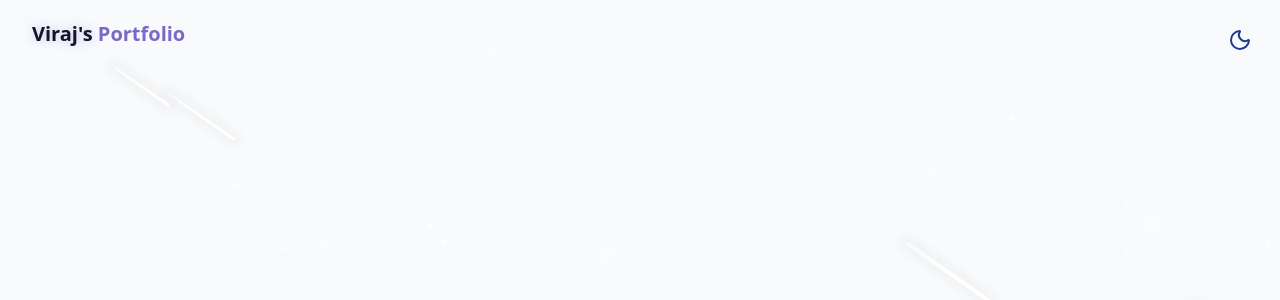
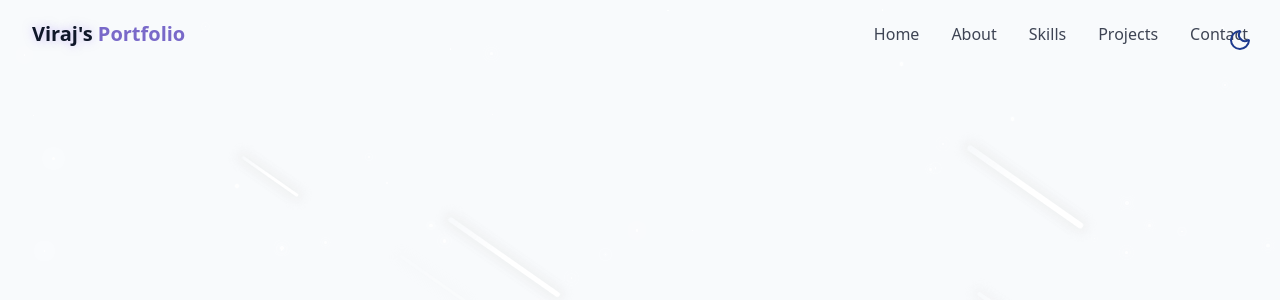
Before and after one commit to sparrow7559/Personal-PortFolio, a React (Vite) app: page / in a window 1280 px wide. Shown: the top 300 px of the page. Built offline with nearby package versions, Linux system fonts and the light colour scheme.

Commit message:
Implement mobile menu functionality in Navbar component

```diff
--- a/src/components/Navbar.jsx
+++ b/src/components/Navbar.jsx
@@ -12,6 +12,7 @@
 
 export const Navbar = () => {
   const [isScrolled, setIsScrolled] = useState(false);
+  const [isMenuOpen, setIsMenuOpen] = useState(false);
   useEffect(() => {
     const handleScroll = () => {
       setIsScrolled(window.screenY > 10);
@@ -38,6 +39,41 @@
             Portfolio
           </span>
         </a>
+
+        <div className="hidden md:flex space-x-8">
+          {navItems.map((item, key) => (
+            <a
+              key={key}
+              href={item.href}
+              className="text-foreground/80 hover:text-primary transition-colors duration-300"
+            >
+              {item.name}
+            </a>
+          ))}
+        </div>
+        {/* mobile */}
+        <div
+          className={cn(
+            "fixed inset-0 bg-background/95 backdrop-blur-md z-40 flex flex-col items-center justify-center",
+            "transition-all duration-300 md:hidden",
+            isMenuOpen
+              ? "opacity-100 pointer-events-auto"
+              : "opacity-0 pointer-events-none"
+          )}
+        >
+          <div className="flex flex-col space-y-8 text-xl">
+            {navItems.map((item, key) => (
+              <a
+                key={key}
+                href={item.href}
+                className="text-foreground/80 hover:text-primary transition-colors duration-300"
+                onClick={() => setIsMenuOpen(false)}
+              >
+                {item.name}
+              </a>
+            ))}
+          </div>
+        </div>
       </div>
     </nav>
   );
```
